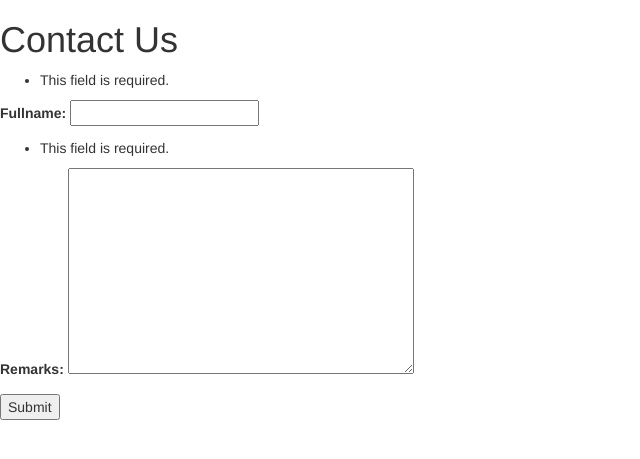
After one commit to pywaker/hamropasal, a Django app: page /contact/ in a window 1280 px wide. The commit adds this page. Shown: the top 459 px of the page, without its empty margins (0-640 px from the left). Run offline with Django 3.2, Linux system fonts and the light colour scheme; some libraries are stand-ins or nearby versions.

Commit message:
using forms

```diff
--- /dev/null
+++ b/category/forms.py
@@ -0,0 +1,7 @@
+
+from django.forms import Form, CharField, Textarea
+
+
+class ContactForm(Form):
+    fullname = CharField(max_length=32)
+    remarks = CharField(widget=Textarea)
--- /dev/null
+++ b/category/templates/contact.html
@@ -0,0 +1,15 @@
+{% extends "base.html" %}
+
+{% block main %}
+<form name="contactform" action="" method="post">
+    <h1>Contact Us</h1>
+    {% csrf_token %}
+    {{ form.as_p }}
+    <!--<label>Fullname</label>-->
+    <!--<input type="text" name="fullname" /><br/>-->
+    <!--<label>Remarks</label>-->
+    <!--<textarea name="remarks"></textarea><br/>-->
+    <input type="submit" name="submit" value="Submit"/>
+    <!--<button type="submit">Submit</button>-->
+</form>
+{% endblock %}
--- a/category/templates/navbar.html
+++ b/category/templates/navbar.html
@@ -9,7 +9,7 @@
       <li><a href="#">Services</a></li>
       <li><a href="#">Downloads</a></li>
       <li><a href="#">About</a></li>
-      <li><a href="#">Contact</a></li>
+      <li><a href="{% url 'contact' %}">Contact</a></li>
     </ul>
   </nav>
 </div>
--- a/category/views.py
+++ b/category/views.py
@@ -1,6 +1,7 @@
 from django.shortcuts import render
 from django.http import HttpResponse
 from .models import Category
+from .forms import ContactForm
 
 
 # Create your views here.
@@ -17,3 +18,9 @@ def home_page(request):
 def products(request, category_id):
     category = Category.objects.get(pk=category_id)
     return render(request, 'products.html', {'category': category})
+
+
+def contact(request):
+    print(request.POST.get('fullname'))
+    form = ContactForm(request.POST)
+    return render(request, 'contact.html', {'form': form})
--- a/hamropasalv2/urls.py
+++ b/hamropasalv2/urls.py
@@ -15,11 +15,14 @@ Including another URLconf
 """
 from django.conf.urls import url
 from django.contrib import admin
-from category.views import home_page, products
+#from category.views import home_page, products, contact
+
+import category.views as cviews
 
 
 urlpatterns = [
-    url(r'^$', home_page, name='homepage'),
-    url(r'^category/(?P<category_id>[0-9]+)', products, name='products'),
+    url(r'^$', cviews.home_page, name='homepage'),
+    url(r'^category/(?P<category_id>[0-9]+)', cviews.products, name='products'),
+    url(r'^contact/', cviews.contact, name='contact'),
     url(r'^admin/', admin.site.urls),
 ]
```
Also changed, not shown: hamropasalv2/settings.py (+8 -8 lines).
